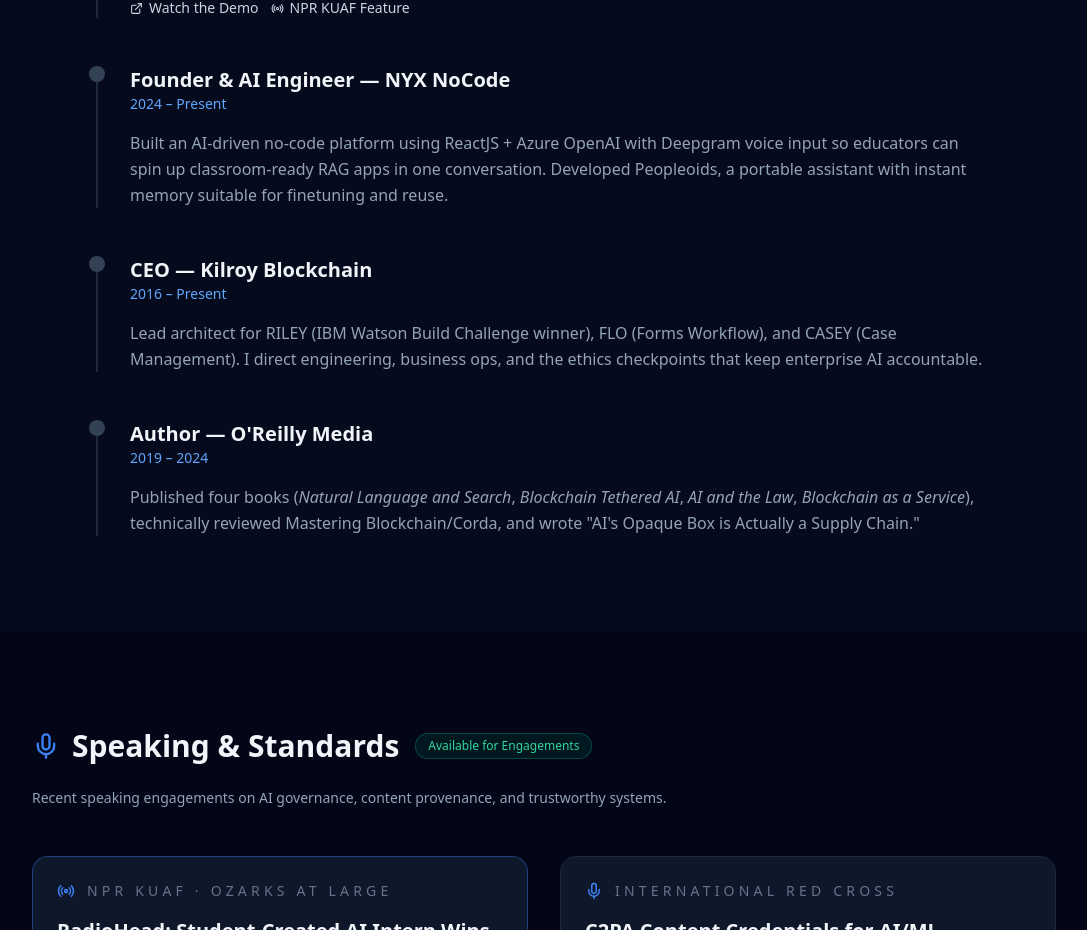
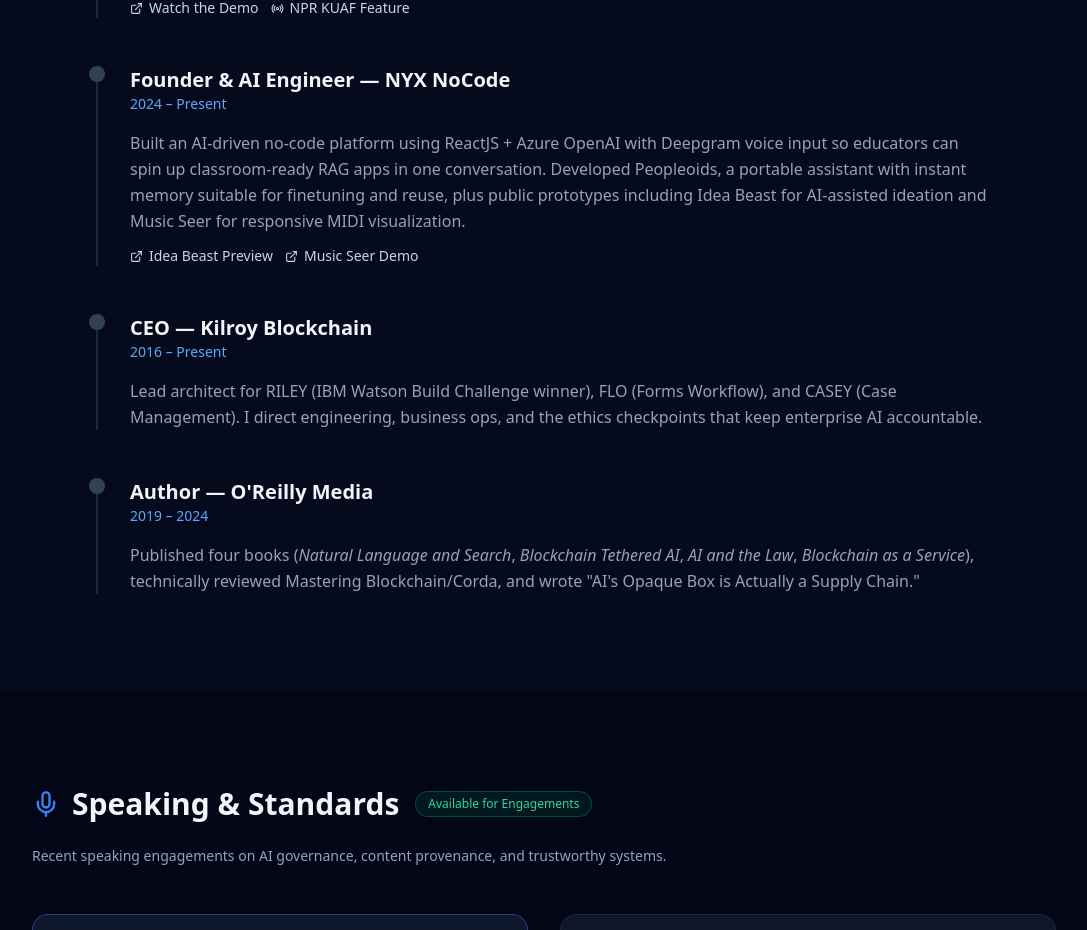
Before and after one commit to kilroyblockchain/karenkilroy, a React (Create React App) app: page / in a window 1280 px wide. Shown: the part 4500-5430 px from the top of the page, without its empty margins (96-1183 px from the left). Built offline with nearby package versions, Linux system fonts and the light colour scheme.

Commit message:
add nyx prototype demo links

```diff
--- a/src/App.js
+++ b/src/App.js
@@ -409,10 +409,21 @@
               <div className="absolute -left-[9px] top-0 w-4 h-4 bg-slate-700 rounded-full"></div>
               <h3 className="text-lg md:text-xl font-bold">Founder &amp; AI Engineer — NYX NoCode</h3>
               <p className="text-blue-400 text-sm mb-4">2024 – Present</p>
-              <p className="text-slate-400 leading-relaxed">
+              <p className="text-slate-400 leading-relaxed mb-3">
                 Built an AI-driven no-code platform using ReactJS + Azure OpenAI with Deepgram voice input so educators can spin up classroom-ready
-                RAG apps in one conversation. Developed Peopleoids, a portable assistant with instant memory suitable for finetuning and reuse.
+                RAG apps in one conversation. Developed Peopleoids, a portable assistant with instant memory suitable for finetuning and reuse,
+                plus public prototypes including Idea Beast for AI-assisted ideation and Music Seer for responsive MIDI visualization.
               </p>
+              <div className="flex flex-wrap gap-3">
+                <a href="https://www.youtube.com/watch?v=IHsWbpWbIds" target="_blank" rel="noopener noreferrer"
+                   className="inline-flex items-center gap-1.5 text-sm text-slate-300 hover:text-red-400 transition-colors">
+                  <ExternalLink size={13} /> Idea Beast Preview
+                </a>
+                <a href="https://www.youtube.com/watch?v=dtuhCJRHUyk" target="_blank" rel="noopener noreferrer"
+                   className="inline-flex items-center gap-1.5 text-sm text-slate-300 hover:text-red-400 transition-colors">
+                  <ExternalLink size={13} /> Music Seer Demo
+                </a>
+              </div>
             </div>
 
             <div className="relative pl-8 border-l-2 border-slate-800">
--- a/src/LinkTree.js
+++ b/src/LinkTree.js
@@ -22,6 +22,20 @@
       icon: Sparkles,
       highlight: true,
       gradient: "from-purple-500 to-pink-400"
+    },
+    {
+      title: "Idea Beast Preview",
+      subtitle: "NYX NoCode ideation prototype demo",
+      url: "https://www.youtube.com/watch?v=IHsWbpWbIds",
+      icon: Youtube,
+      gradient: "from-purple-500 to-red-400"
+    },
+    {
+      title: "Music Seer",
+      subtitle: "NYX NoCode guitar MIDI visualization demo",
+      url: "https://www.youtube.com/watch?v=dtuhCJRHUyk",
+      icon: Youtube,
+      gradient: "from-cyan-500 to-violet-400"
     },
     {
       title: "Free2PA",
--- a/src/Resume.js
+++ b/src/Resume.js
@@ -178,6 +178,7 @@
                 <li>Built an AI-driven no-code platform using ReactJS and Azure OpenAI, incorporating model routing and RAG-based memory.</li>
                 <li>Integrated Deepgram transcription and real-time voice input into classroom AI workflows.</li>
                 <li>Developed <em>Peopleoids</em>, a portable RAG assistant with instant memory suitable for finetuning and reuse.</li>
+                <li>Created public NYX prototypes including <em>Idea Beast</em> for AI-assisted ideation and <em>Music Seer</em> for responsive guitar MIDI visualization.</li>
                 <li>Delivered hackathons and educational programs demonstrating rapid deployment of AI applications.</li>
               </ul>
             </div>
--- a/src/Skills.js
+++ b/src/Skills.js
@@ -89,6 +89,7 @@
       'React, Next.js, TypeScript, Node.js, Prisma, PostgreSQL, and data access layer design',
       'Server routes, API development, SSE streaming, and real-time dashboard surfaces',
       'Multi-tenant API design, OpenAPI documentation, and LLM-readable product docs',
+      'Creative AI prototypes including ideation tools and responsive MIDI visualization',
       'Radix/React component work, responsive UI polish, and accessibility fixes',
       'No-code/low-code platform architecture with NYX NoCode and Peopleoids',
       'Technical documentation, PRDs, grant reporting, and research-to-ticket backlog design'
```
Also changed, not shown: public/karen-kilroy-ai-profile.txt, public/llms.txt.
